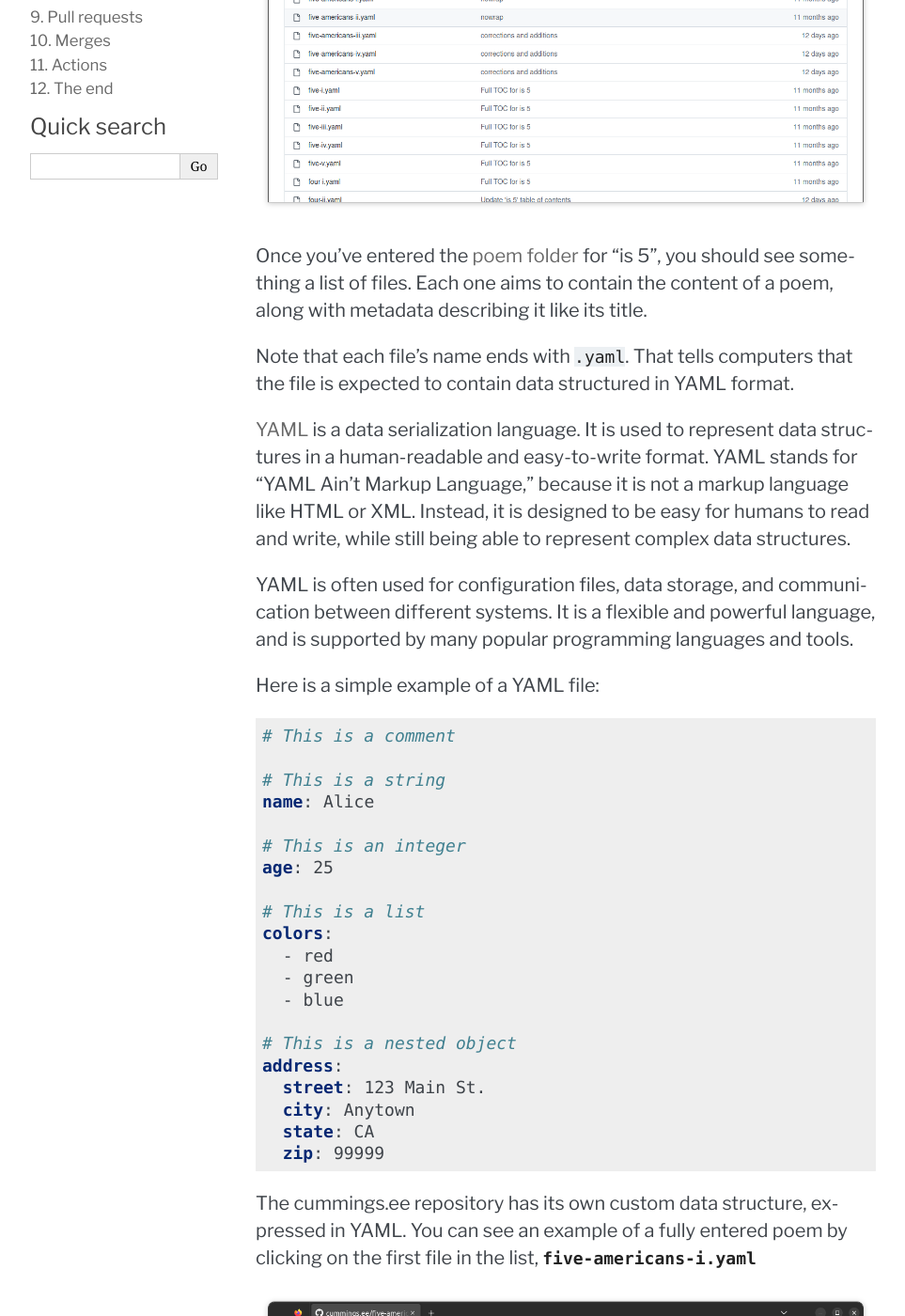
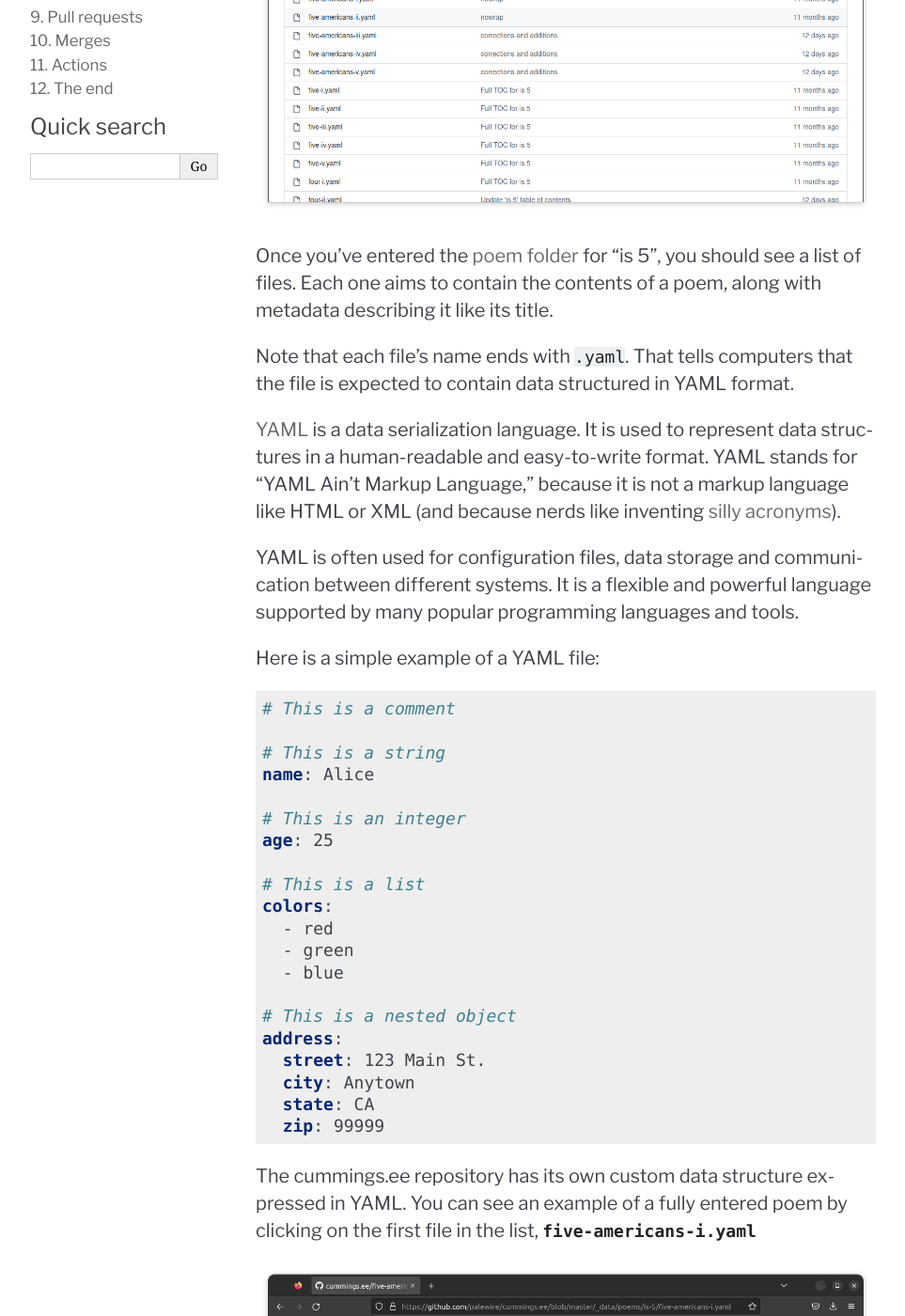
Before and after one commit to palewire/first-pull-request, a Sphinx documentation site: the page built from docs/yaml.md, in a window 1280 px wide and 1400 px high, scrolled down 417 px. Shown: the whole window at 94% size, without its empty margins (148-1111 px from the left). Built offline with Sphinx 7.4.7, drawn with Linux system fonts in a browser that asks for light colours.

Commit message:
Edits to YAML chapter

````diff
--- a/docs/yaml.md
+++ b/docs/yaml.md
@@ -5,13 +5,13 @@
 
 [![The poems folder](_static/img/poem-folder.png)](https://github.com/palewire/cummings.ee/tree/master/_data/poems/is-5)
 
-Once you've entered the [poem folder](https://github.com/palewire/cummings.ee/tree/master/_data/poems/is-5) for “is 5”, you should see something a list of files. Each one aims to contain the content of a poem, along with metadata describing it like its title.
+Once you've entered the [poem folder](https://github.com/palewire/cummings.ee/tree/master/_data/poems/is-5) for “is 5”, you should see a list of files. Each one aims to contain the contents of a poem, along with metadata describing it like its title.
 
 Note that each file's name ends with `.yaml`. That tells computers that the file is expected to contain data structured in YAML format.
 
-[YAML](https://en.wikipedia.org/wiki/YAML) is a data serialization language. It is used to represent data structures in a human-readable and easy-to-write format. YAML stands for "YAML Ain't Markup Language," because it is not a markup language like HTML or XML. Instead, it is designed to be easy for humans to read and write, while still being able to represent complex data structures.
+[YAML](https://en.wikipedia.org/wiki/YAML) is a data serialization language. It is used to represent data structures in a human-readable and easy-to-write format. YAML stands for "YAML Ain't Markup Language," because it is not a markup language like HTML or XML (and because nerds like inventing [silly acronyms](https://en.wikipedia.org/wiki/Backronym)).
 
-YAML is often used for configuration files, data storage, and communication between different systems. It is a flexible and powerful language, and is supported by many popular programming languages and tools.
+YAML is often used for configuration files, data storage and communication between different systems. It is a flexible and powerful language supported by many popular programming languages and tools.
 
 Here is a simple example of a YAML file:
 
@@ -38,7 +38,7 @@ address:
   zip: 99999
 ```
 
-The cummings.ee repository has its own custom data structure, expressed in YAML. You can see an example of a fully entered poem by clicking on the first file in the list, [`five-americans-i.yaml`](https://github.com/palewire/cummings.ee/blob/master/_data/poems/is-5/five-americans-i.yaml)
+The cummings.ee repository has its own custom data structure expressed in YAML. You can see an example of a fully entered poem by clicking on the first file in the list, [`five-americans-i.yaml`](https://github.com/palewire/cummings.ee/blob/master/_data/poems/is-5/five-americans-i.yaml)
 
 [![An example of a poem in YAML](_static/img/example-poem.png)](https://github.com/palewire/cummings.ee/blob/master/_data/poems/is-5/five-americans-i.yaml)
 
````
